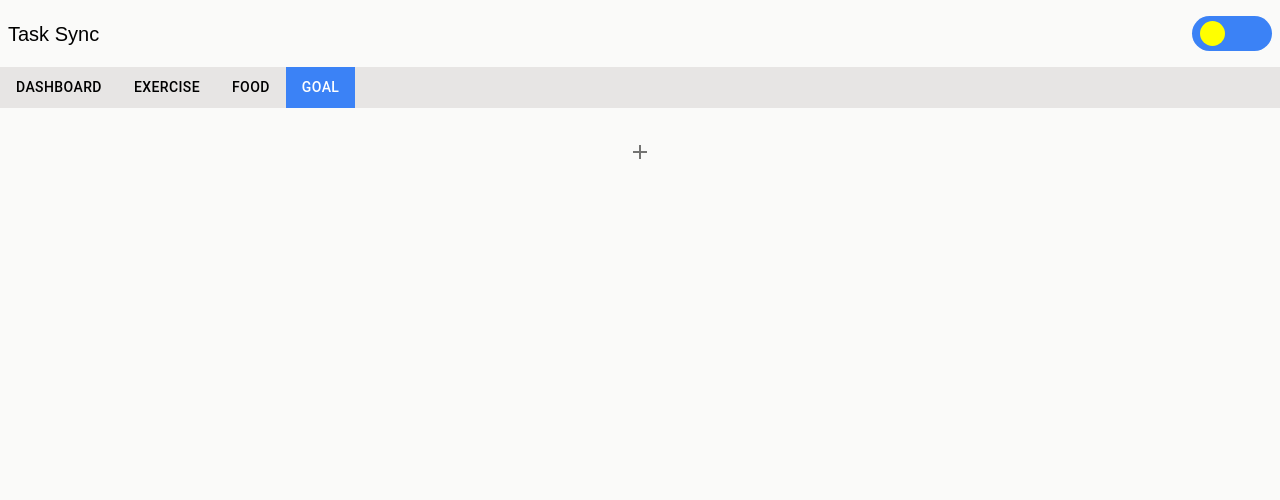
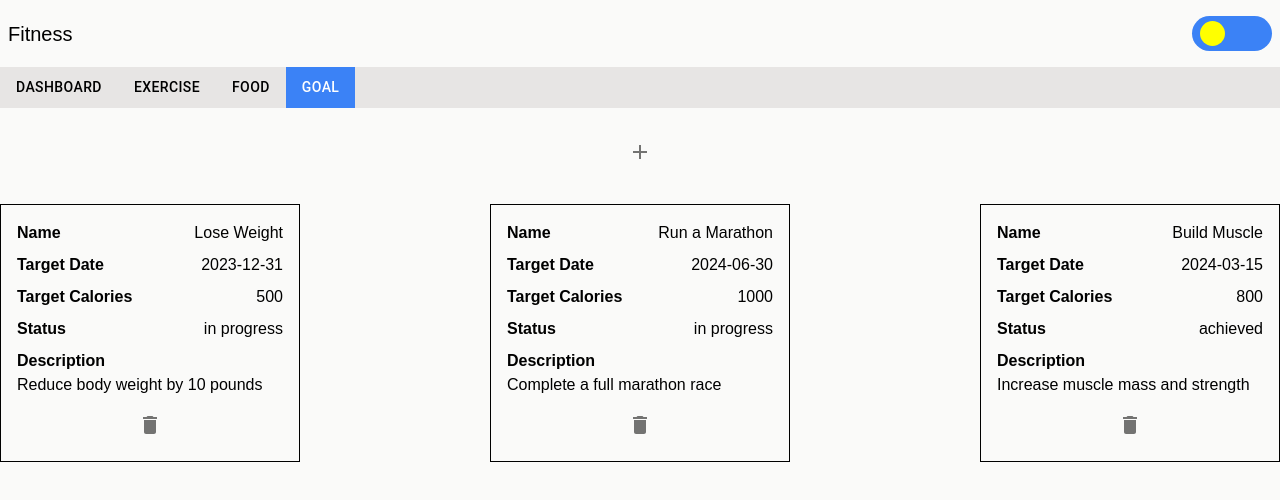
Before and after one commit to vivekbhatt07/FitnessTracker, a React (Vite) app: page /goals in a window 1280 px wide. Shown: the top 500 px of the page. Built offline with nearby package versions, Linux system fonts and the light colour scheme.

Commit message:
update: form

```diff
--- /dev/null
+++ b/src/Components/Cards/FoodCard/index.jsx
@@ -0,0 +1,31 @@
+import React from "react";
+import { Delete } from "@mui/icons-material";
+import { IconButton } from "@mui/material";
+
+const FoodCard = (props) => {
+  const { name, calories, proteinInGms, carbsInGms, fatInGms } = props;
+  return (
+    <div className="p-4 border flex flex-col items-center gap-2 min-w-[300px]">
+      <p className="flex justify-between w-full">
+        <strong>Name</strong> <span>{name}</span>
+      </p>
+      <p className="flex justify-between w-full">
+        <strong>Calories</strong> <span>{calories}</span>
+      </p>
+      <p className="flex justify-between w-full">
+        <strong>Protein</strong> <span>{proteinInGms}g</span>
+      </p>
+      <p className="flex justify-between w-full">
+        <strong>Carbs</strong> <span>{carbsInGms}g</span>
+      </p>
+      <p className="flex justify-between w-full">
+        <strong>Fat</strong> <span>{fatInGms}g</span>
+      </p>
+      <IconButton>
+        <Delete />
+      </IconButton>
+    </div>
+  );
+};
+
+export default FoodCard;
--- /dev/null
+++ b/src/Components/Cards/GoalCard/index.jsx
@@ -0,0 +1,31 @@
+import React from "react";
+import { Delete } from "@mui/icons-material";
+import { IconButton } from "@mui/material";
+
+const GoalCard = (props) => {
+  const { name, description, targetDate, targetCalories, status } = props;
+  return (
+    <div className="p-4 border flex flex-col items-center gap-2 min-w-[300px]">
+      <p className="flex justify-between w-full">
+        <strong>Name</strong> <span>{name}</span>
+      </p>
+      <p className="flex justify-between w-full">
+        <strong>Target Date</strong> <span>{targetDate}</span>
+      </p>
+      <p className="flex justify-between w-full">
+        <strong>Target Calories</strong> <span>{targetCalories}</span>
+      </p>
+      <p className="flex justify-between w-full">
+        <strong>Status</strong> <span>{status}</span>
+      </p>
+      <p className="flex justify-between w-full flex-col">
+        <strong>Description</strong> <span>{description}</span>
+      </p>
+      <IconButton>
+        <Delete />
+      </IconButton>
+    </div>
+  );
+};
+
+export default GoalCard;
--- a/src/Components/Cards/SecondaryCard/index.jsx
+++ b/src/Components/Cards/SecondaryCard/index.jsx
@@ -18,103 +18,22 @@ import { truncateString } from "../../../Utils";
 import ModalProvider from "../../ModalProvider";
 
 const SecondaryCard = (props) => {
-  const [isEditModalOpen, setIsEditModalOpen] = useState(false);
-  const openEditModal = () => setIsEditModalOpen(true);
-  const closeEditModal = () => setIsEditModalOpen(false);
-  const {
-    _id,
-    name,
-    summary,
-    assignee,
-    effortSpent = 20,
-    endDate,
-    priority,
-    startDate,
-    status,
-    taskType,
-    index,
-  } = props;
-
-  let cardPriority, cardPriorityColor;
-
-  if (priority === "High") {
-    cardPriority = <ErrorRounded sx={{ fontSize: "16px" }} />;
-    cardPriorityColor = "#f87171";
-  } else if (priority === "Medium") {
-    cardPriority = <ArrowCircleUpRounded sx={{ fontSize: "16px" }} />;
-    cardPriorityColor = "#fbbf24";
-  } else if (priority === "Low") {
-    cardPriority = <ArrowCircleDownRounded sx={{ fontSize: "16px" }} />;
-    cardPriorityColor = "#4ade80";
-  }
-
-  const startDateConverted = moment(startDate).format("LL");
-  const endDateConverted = moment(endDate).format("LL");
+  const { name, duration, caloriesBurned } = props;
 
   return (
-    <div>
-      <Draggable draggableId={_id} index={index}>
-        {(provided, snapshot) => (
-          <article
-            className={`rounded-sm p-4 bg-[#fff] flex flex-col gap-2 secondaryCard relative dark:bg-800 ${
-              snapshot.isDragging ? "dragging" : ""
-            }`}
-            {...provided.draggableProps}
-            {...provided.dragHandleProps}
-            ref={provided.innerRef}
-          >
-            <div className="flex gap-2 border-b border-[#ddd] justify-between pb-2">
-              <div className="flex flex-col gap-2">
-                <h3 className="text-base">{name}</h3>
-                <p className="text-sm text-[#404040] dark:text-400">
-                  {truncateString(summary, 30)}
-                </p>
-                <div className="flex gap-4">
-                  <span className="text-xs font-medium">Task Type:</span>
-                  <span className="text-xs">{taskType}</span>
-                </div>
-                <div className="flex gap-4">
-                  <span className="text-xs font-medium">Assigned By:</span>
-                  <span className="text-xs">{assignee}</span>
-                </div>
-                <div className="flex gap-4">
-                  <span className="text-xs font-medium">Priority:</span>
-                  <span
-                    className="text-xs flex items-center gap-1"
-                    style={{ color: cardPriorityColor }}
-                  >
-                    {priority} {cardPriority}
-                  </span>
-                </div>
-              </div>
-              <div className="flex flex-col gap-3 bg-200 items-center rounded-full px-1 py-2 justify-start self-start">
-                {/* <span className="text-[#7f7d7d]">
-                  <Tooltip title={`${effortSpent} hrs spent`}>
-                    <AccessTimeFilled />
-                  </Tooltip>
-                </span> */}
-                <Tooltip title="Delete">
-                  <IconButton onClick={() => deleteTask(_id)}>
-                    <Delete />
-                  </IconButton>
-                </Tooltip>
-              </div>
-            </div>
-            <div className="flex justify-between">
-              <Tooltip title="Start Date">
-                <span className="px-4 py-2 rounded-full bg-200 text-[12px] dark:bg-600">
-                  {startDateConverted}
-                </span>
-              </Tooltip>
-              <Tooltip title="End Date">
-                <span className="px-4 py-2 rounded-full bg-200 text-[12px] dark:bg-600">
-                  {endDateConverted}
-                </span>
-              </Tooltip>
-            </div>
-          </article>
-        )}
-      </Draggable>
+    <div className="border p-4 min-w-[300px]">
+      <p className="flex justify-between">
+        <strong>Name</strong> <span>{name}</span>
+      </p>
+      <p className="flex justify-between">
+        <strong>Duration</strong> <span>{duration}</span>
+      </p>
+      <p className="flex justify-between">
+        <strong>Calories Burned</strong> <span>{caloriesBurned}</span>
+      </p>
+      <IconButton>
+        <Delete />
+      </IconButton>
     </div>
   );
 };
--- a/src/Components/Form/AddExerciseForm/index.jsx
+++ b/src/Components/Form/AddExerciseForm/index.jsx
@@ -18,6 +18,7 @@ const AddExerciseForm = (props) => {
 
   const handleAddExerciseSubmit = (event) => {
     event.preventDefault();
+    console.log(exerciseFormData);
     // formAction(exerciseFormData);
     closeForm();
   };
--- a/src/Components/Form/AddFoodForm/index.jsx
+++ b/src/Components/Form/AddFoodForm/index.jsx
@@ -13,13 +13,14 @@ const AddFoodForm = (props) => {
 
   const handleAddFood = (event) => {
     const { name, value } = event.target;
-    setExerciseFormData((prevFoodFormData) => {
+    setFoodFormData((prevFoodFormData) => {
       return { ...prevFoodFormData, [name]: value };
     });
   };
 
   const handleAddFoodSubmit = (event) => {
     event.preventDefault();
+    console.log(foodFormData);
     // formAction(exerciseFormData);
     closeForm();
   };
--- a/src/Components/Form/AddGoalForm/index.jsx
+++ b/src/Components/Form/AddGoalForm/index.jsx
@@ -29,6 +29,7 @@ const AddGoalForm = (props) => {
 
   const handleAddGoalSubmit = (event) => {
     event.preventDefault();
+    console.log(goalFormData);
     // formAction(exerciseFormData);
     closeForm();
   };
@@ -39,7 +40,7 @@ const AddGoalForm = (props) => {
         <TextField
           label="Name"
           variant="outlined"
-          name="assignee"
+          name="name"
           value={goalFormData.name}
           onChange={handleAddGoal}
           required
@@ -47,23 +48,23 @@ const AddGoalForm = (props) => {
         <TextField
           label="Description"
           variant="outlined"
-          name="name"
+          name="description"
           value={goalFormData.description}
           onChange={handleAddGoal}
           required
         />
-        <TextField
+        <input
           label="Target Date"
-          variant="outlined"
-          name="taskType"
+          name="targetDate"
           value={goalFormData.targetDate}
           onChange={handleAddGoal}
           required
+          type="date"
         />
         <TextField
           label="Target Calories"
           variant="outlined"
-          name="taskType"
+          name="targetCalories"
           value={goalFormData.targetCalories}
           onChange={handleAddGoal}
           required
@@ -72,7 +73,7 @@ const AddGoalForm = (props) => {
         <FormControl fullWidth required>
           <InputLabel>Status</InputLabel>
           <Select
-            name="Status"
+            name="status"
             value={goalFormData.status}
             label="Task Status"
             onChange={handleAddGoal}
--- a/src/Data/index.js
+++ b/src/Data/index.js
@@ -1,15 +1,18 @@
 export const exerciseData = [
   {
+    _id: 1,
     name: "Running",
     duration: 30,
     caloriesBurned: 300,
   },
   {
+    _id: 2,
     name: "Swimming",
     duration: 45,
     caloriesBurned: 400,
   },
   {
+    _id: 3,
     name: "Cycling",
     duration: 60,
     caloriesBurned: 500,
@@ -18,6 +21,7 @@ export const exerciseData = [
 
 export const foodData = [
   {
+    _id: 1,
     name: "Chicken Breast",
     calories: 165,
     proteinInGms: 31,
@@ -25,6 +29,7 @@ export const foodData = [
     fatInGms: 3.6,
   },
   {
+    _id: 2,
     name: "Brown Rice",
     calories: 215,
     proteinInGms: 5,
@@ -32,6 +37,7 @@ export const foodData = [
     fatInGms: 2,
   },
   {
+    _id: 3,
     name: "Avocado",
     calories: 234,
     proteinInGms: 2.9,
@@ -40,8 +46,9 @@ export const foodData = [
   },
 ];
 
-export const fitnessGoals = [
+export const goalData = [
   {
+    _id: 1,
     name: "Lose Weight",
     description: "Reduce body weight by 10 pounds",
     targetDate: "2023-12-31",
@@ -49,6 +56,7 @@ export const fitnessGoals = [
     status: "in progress",
   },
   {
+    _id: 2,
     name: "Run a Marathon",
     description: "Complete a full marathon race",
     targetDate: "2024-06-30",
@@ -56,6 +64,7 @@ export const fitnessGoals = [
     status: "in progress",
   },
   {
+    _id: 3,
     name: "Build Muscle",
     description: "Increase muscle mass and strength",
     targetDate: "2024-03-15",
--- a/src/Layout/Header/index.jsx
+++ b/src/Layout/Header/index.jsx
@@ -11,7 +11,7 @@ const Header = () => {
     >
       <div className="flex justify-between items-center">
         <h1>
-          <Link to="/">Task Sync</Link>
+          <Link to="/">Fitness</Link>
         </h1>
         <button
           className={`mode ${isDarkTheme ? "dark" : "light"}-mode`}
--- a/src/Pages/Goal/index.jsx
+++ b/src/Pages/Goal/index.jsx
@@ -12,6 +12,8 @@ import { AddGoalForm } from "../../Components/Form";
 import Tooltip from "@mui/material/Tooltip";
 import IconButton from "@mui/material/IconButton";
 import { Edit, Add } from "@mui/icons-material";
+import { goalData } from "../../Data";
+import GoalCard from "../../Components/Cards/GoalCard";
 
 const Goal = () => {
   const { isDarkTheme } = useTheme();
@@ -21,10 +23,10 @@ const Goal = () => {
   const closeGoalModal = () => setIsAddGoalModalOpen(false);
   return (
     <PageWrapper>
-      <section className="flex gap-4 mx-auto max-w-[1280px] pt-6">
+      <section className="flex gap-8 mx-auto max-w-[1280px] pt-6 flex-col">
         <div className="mx-auto">
           <ModalProvider
-            title="ADD FOOD"
+            title="ADD GOAL"
             isOpen={isAddGoalModalOpen}
             closeModal={closeGoalModal}
             OpenModalAction={
@@ -41,6 +43,11 @@ const Goal = () => {
             />
           </ModalProvider>
         </div>
+        <div className="flex justify-between">
+          {goalData.map((goal) => {
+            return <GoalCard key={goal._id} {...goal} />;
+          })}
+        </div>
       </section>
     </PageWrapper>
   );
```
Also changed, not shown: src/Pages/Exercise/index.jsx (+8 -1 lines), src/Pages/Food/index.jsx (+8 -1 lines).
